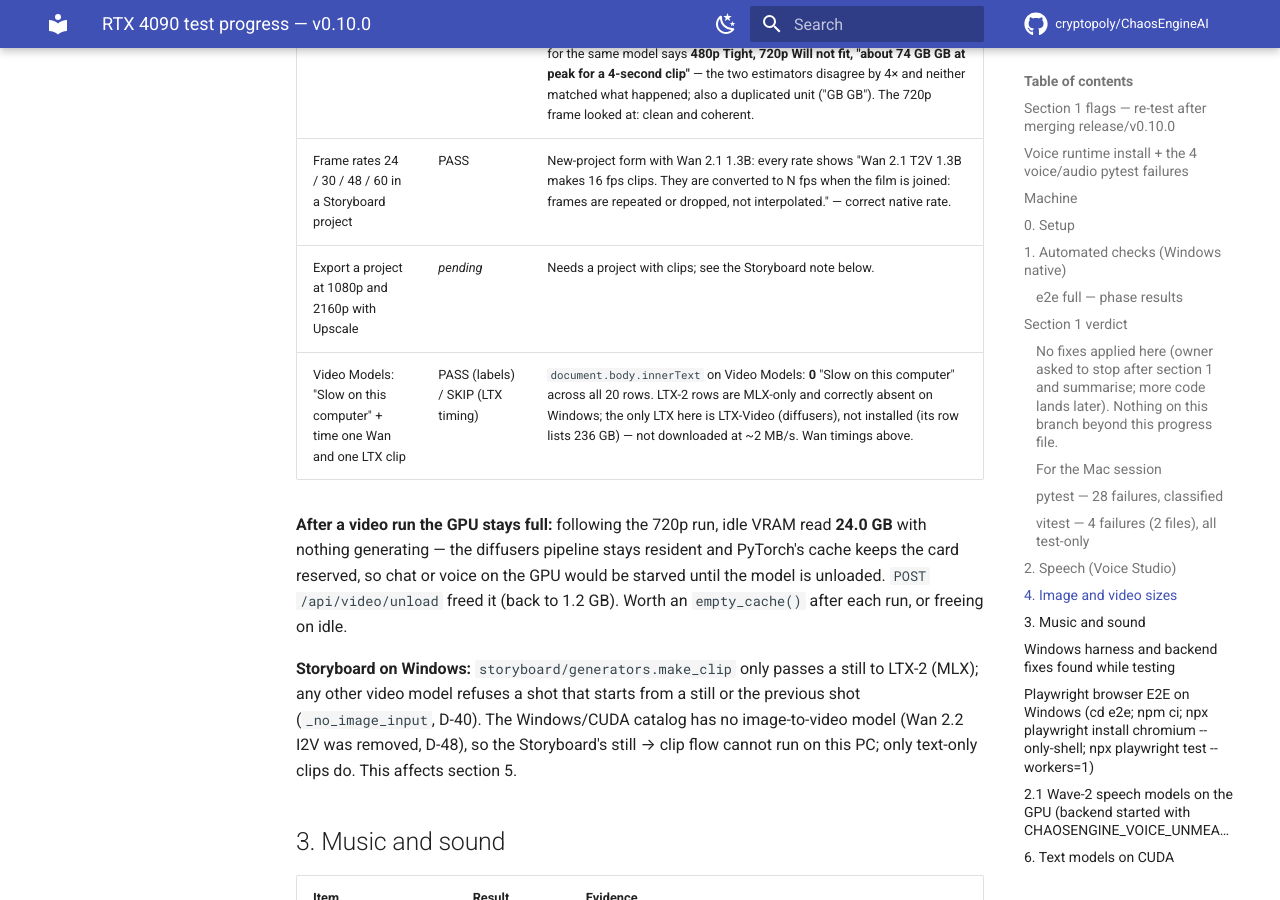
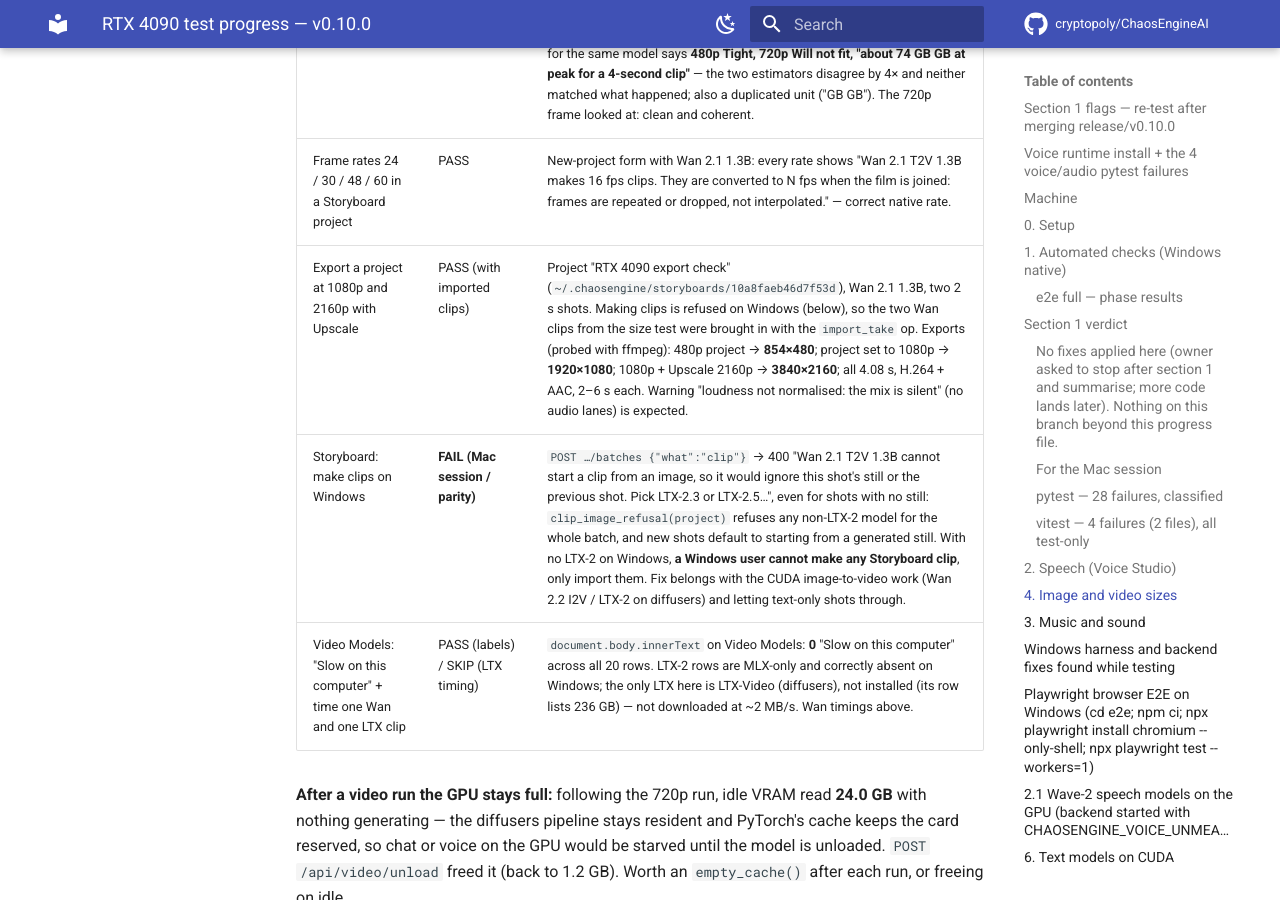
Before and after one commit to cryptopoly/ChaosEngineAI, an MkDocs documentation site: the page built from docs/progress/rtx4090-progress.md, in a window 1280 px wide and 900 px high, scrolled down 11794 px. Built offline with MkDocs 1.6.1 and Material for MkDocs 9.7.7, drawn with Linux system fonts in a browser that asks for light colours; comment, search, counter and statistics services are not loaded.

Commit message:
test(rtx4090): Storyboard export 480p/1080p/2160p upscale pass; clip making blocked on Windows

```diff
--- a/docs/progress/rtx4090-progress.md
+++ b/docs/progress/rtx4090-progress.md
@@ -179,7 +179,8 @@
 | One image model at its largest listed size | PASS | FLUX.2-klein-4B (diffusers on CUDA) at **2048×2048** (its 4 MP `maxPixels`), 24 steps: HTTP 200 in **74.6 s** (load 30.6 s, denoise 39.8 s, decode 1.4 s), **peak VRAM 19.1 GB** of 24. Output looked at: clean, detailed lighthouse, no artefacts. |
 | Video model at 720p, 1080p, largest "Tight" (FU-145) | FAIL (hint did not match) | Wan 2.1 T2V 1.3B (the only installed CUDA video model). Video Studio: 480p and 720p selectable, **1080p and up disabled** ("Above this model's size limit", Wan caps at 1280 px). **720p** (1280×704, 33 frames, 30 steps): HTTP 200 but **578.5 s** (load 37.8 s, denoise 536.7 s ≈ 17.9 s/step) and **peak VRAM 24.05 GB — the whole card**; the Studio strip had said **"About 1 min, Peak 16.7 GB of 24 GB"**. Filling the card points to the Windows driver spilling into shared system memory, which explains the crawl. **480p** (896×512): 95.4 s warm (3.1 s/step) vs "About 1 min". New-project form for the same model says **480p Tight, 720p Will not fit, "about 74 GB GB at peak for a 4-second clip"** — the two estimators disagree by 4× and neither matched what happened; also a duplicated unit ("GB GB"). The 720p frame looked at: clean and coherent. |
 | Frame rates 24 / 30 / 48 / 60 in a Storyboard project | PASS | New-project form with Wan 2.1 1.3B: every rate shows "Wan 2.1 T2V 1.3B makes 16 fps clips. They are converted to N fps when the film is joined: frames are repeated or dropped, not interpolated." — correct native rate. |
-| Export a project at 1080p and 2160p with Upscale | _pending_ | Needs a project with clips; see the Storyboard note below. |
+| Export a project at 1080p and 2160p with Upscale | PASS (with imported clips) | Project "RTX 4090 export check" (`~/.chaosengine/storyboards/10a8faeb46d7f53d`), Wan 2.1 1.3B, two 2 s shots. Making clips is refused on Windows (below), so the two Wan clips from the size test were brought in with the `import_take` op. Exports (probed with ffmpeg): 480p project → **854×480**; project set to 1080p → **1920×1080**; 1080p + Upscale 2160p → **3840×2160**; all 4.08 s, H.264 + AAC, 2–6 s each. Warning "loudness not normalised: the mix is silent" (no audio lanes) is expected. |
+| Storyboard: make clips on Windows | **FAIL (Mac session / parity)** | `POST …/batches {"what":"clip"}` → 400 "Wan 2.1 T2V 1.3B cannot start a clip from an image, so it would ignore this shot's still or the previous shot. Pick LTX-2.3 or LTX-2.5…", even for shots with no still: `clip_image_refusal(project)` refuses any non-LTX-2 model for the whole batch, and new shots default to starting from a generated still. With no LTX-2 on Windows, **a Windows user cannot make any Storyboard clip**, only import them. Fix belongs with the CUDA image-to-video work (Wan 2.2 I2V / LTX-2 on diffusers) and letting text-only shots through. |
 | Video Models: "Slow on this computer" + time one Wan and one LTX clip | PASS (labels) / SKIP (LTX timing) | `document.body.innerText` on Video Models: **0** "Slow on this computer" across all 20 rows. LTX-2 rows are MLX-only and correctly absent on Windows; the only LTX here is LTX-Video (diffusers), not installed (its row lists 236 GB) — not downloaded at ~2 MB/s. Wan timings above. |
 
 **After a video run the GPU stays full:** following the 720p run, idle VRAM read **24.0 GB** with nothing generating — the diffusers pipeline stays resident and PyTorch's cache keeps the card reserved, so chat or voice on the GPU would be starved until the model is unloaded. `POST /api/video/unload` freed it (back to 1.2 GB). Worth an `empty_cache()` after each run, or freeing on idle.
```
